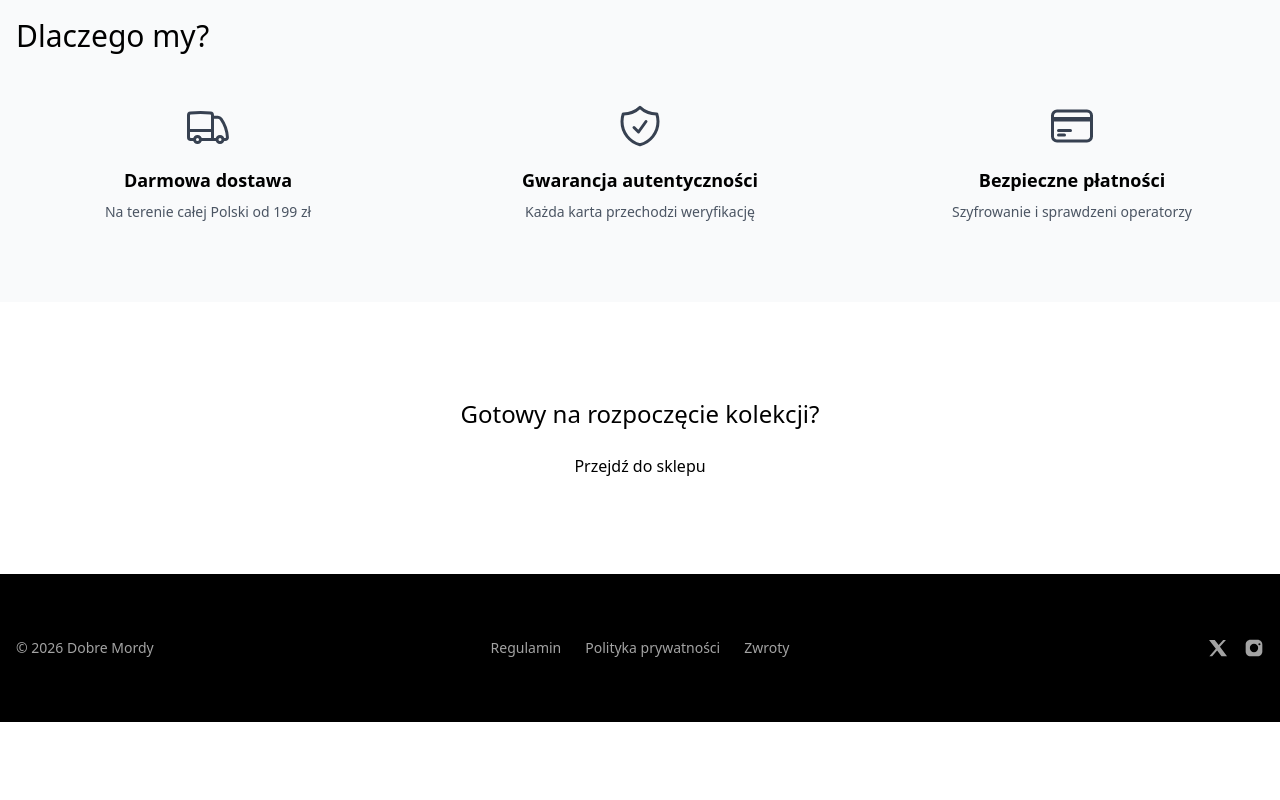
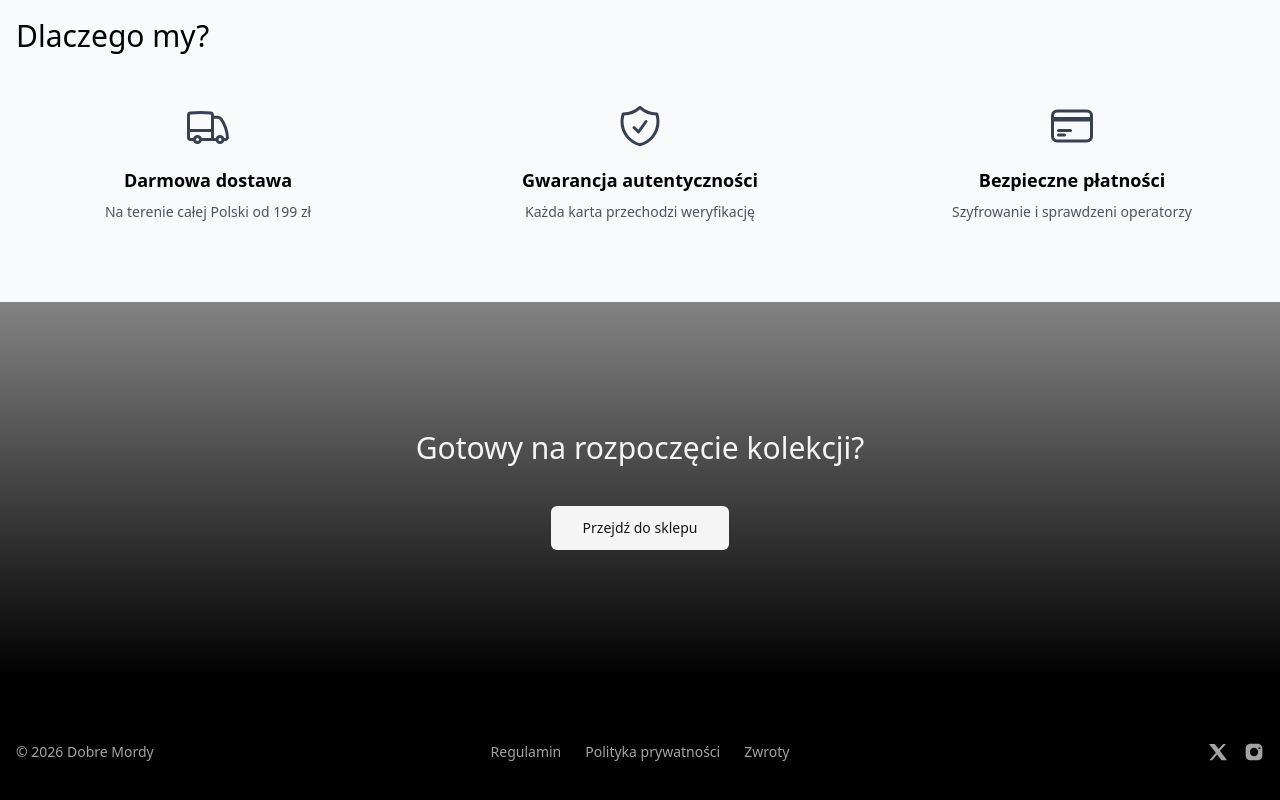
Before and after one commit to k2devOrg/collectible-cards-shop, an Angular app in the folder frontend/web/: page / in a window 1280 px wide. Shown: the part 1000-1800 px from the top of the page. Before the commit the page ends 1722 px from the top, so only its background shows below. Built offline with nearby package versions, Linux system fonts and the light colour scheme.

Commit message:
feat: final cta section ui

```diff
--- a/frontend/web/src/app/features/marketing/final-cta/final-cta-section/final-cta-section.html
+++ b/frontend/web/src/app/features/marketing/final-cta/final-cta-section/final-cta-section.html
@@ -1,6 +1,23 @@
-<section class="py-16 md:py-24">
-  <div class="grid grid-cols-1 max-w-prose md:max-w-7xl mx-auto gap-6 px-4 justify-items-center">
-    <h2 class="text-xl md:text-2xl text-center">Gotowy na rozpoczęcie kolekcji?</h2>
-    <button>Przejdź do sklepu</button>
+<section class="relative py-24 md:py-32">
+  <!-- background -->
+  <div class="absolute inset-0 bg-gradient-to-b from-neutral-400 to-black"></div>
+
+  <!-- subtle overlay (jak w hero, ale słabszy) -->
+  <div class="absolute inset-0 bg-black/20"></div>
+
+  <!-- content -->
+  <div class="relative max-w-3xl mx-auto px-4 text-center">
+    <h2 class="text-2xl md:text-3xl font-medium text-neutral-100 mb-10">
+      Gotowy na rozpoczęcie kolekcji?
+    </h2>
+
+    <button
+      class="inline-block rounded-md bg-neutral-100 px-8 py-3 text-sm font-medium text-neutral-900
+             transition hover:bg-white focus:outline-none focus-visible:ring-2
+             focus-visible:ring-neutral-100 focus-visible:ring-offset-2
+             focus-visible:ring-offset-neutral-900"
+    >
+      Przejdź do sklepu
+    </button>
   </div>
 </section>
```
